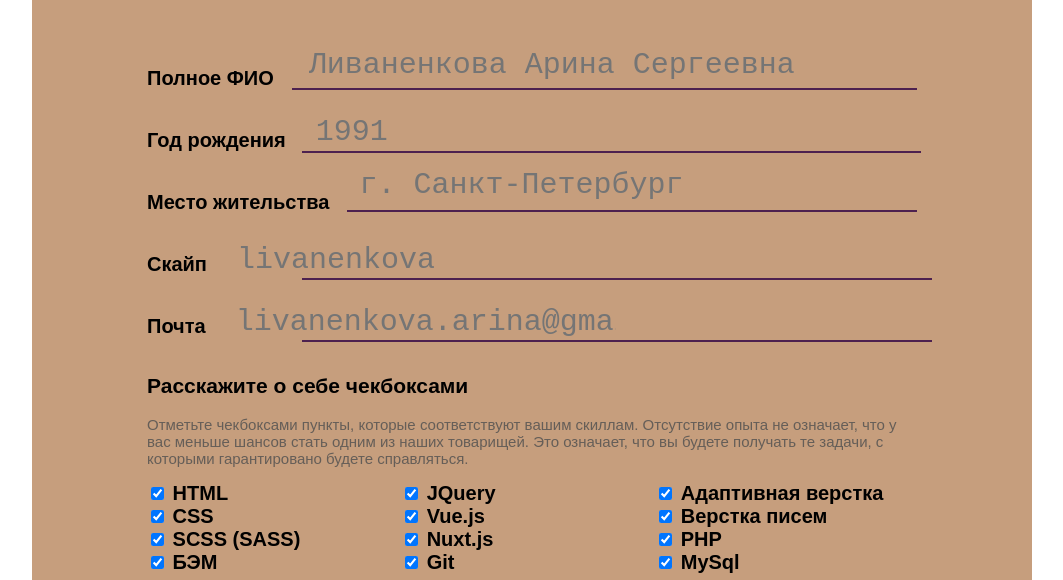
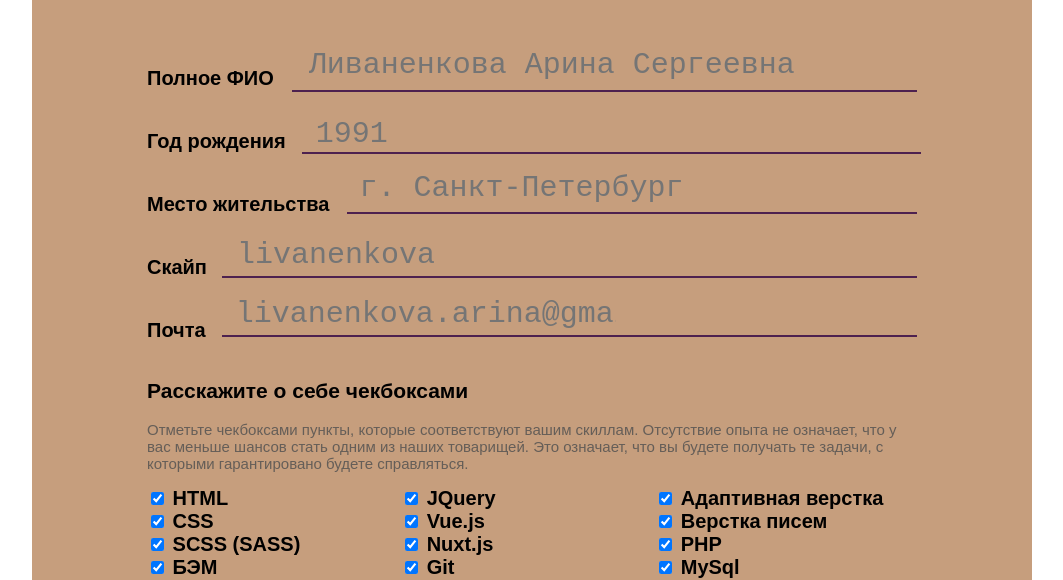
Before and after one commit to Livanenkova/questionnaire-test, a plain HTML site: page Index.html in a window 1280 px wide. Shown: the part 232-812 px from the top of the page, without its empty margins (108-1171 px from the left). Drawn offline with Linux system fonts and the light colour scheme; files whose address does not match are found by name.

Commit message:
change form

```diff
--- a/style.css
+++ b/style.css
@@ -76,7 +76,7 @@ input {
 .form-wrapper_size {
   position: relative;
   padding-top: 20px;
-  padding-bottom: 19px;
+  padding-bottom: 20px;
 }
 
 .name-field {
@@ -100,13 +100,13 @@ input {
 
 .skype-field {
   position: absolute;
-  top: 9px;
+  bottom: 26px;
   padding-left: 30px;
 }
 
 .email-field {
   position: absolute;
-  top: 9px;
+  bottom: 30px;
   padding-left: 30px;
 }
 
@@ -116,7 +116,7 @@ input {
   width: 625px;
   height: 2px;
   left: 145px;
-  top: 41px;
+  top: 43px;
   background-color: #4d214f;
 }
 
@@ -143,20 +143,20 @@ input {
 .form-wrapper_skype::after {
   content: "";
   position: absolute;
-  width: 630px;
+  width: 695px;
   height: 2px;
-  left: 155px;
-  top: 45px;
+  left: 75px;
+  top: 40px;
   background-color: #4d214f;
 }
 
 .form-wrapper_email::after {
   content: "";
   position: absolute;
-  width: 630px;
+  width: 695px;
   height: 2px;
-  left: 155px;
-  top: 45px;
+  left: 75px;
+  top: 36px;
   background-color: #4d214f;
 }
 
```
